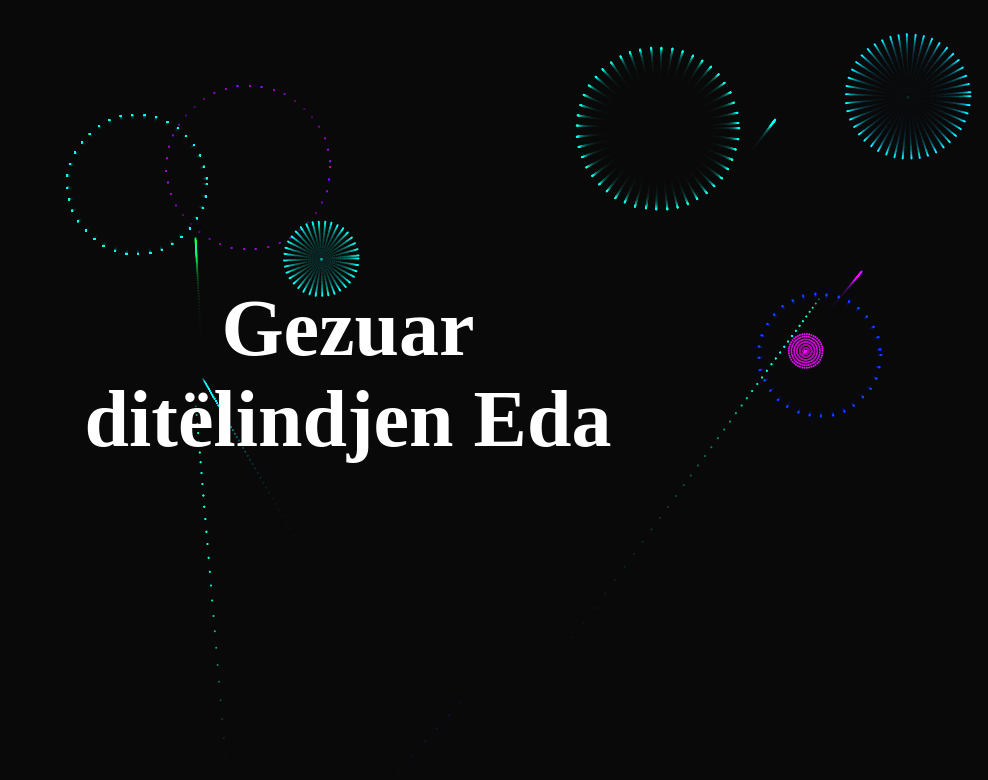
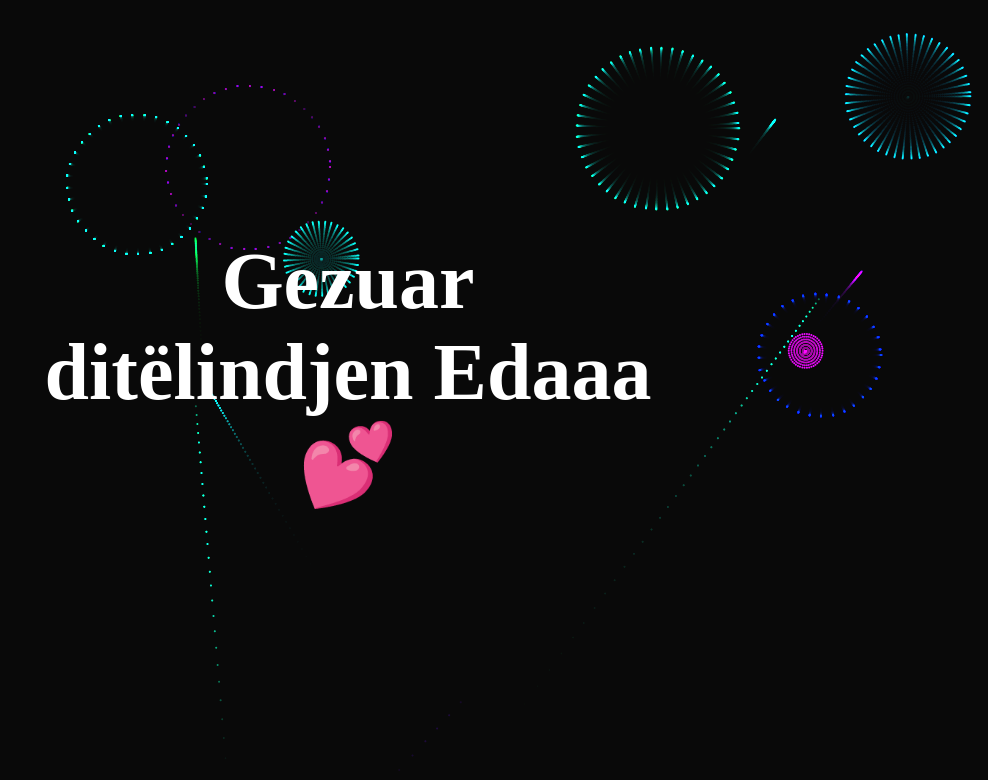
Before and after one commit to anxhirr/hbd-eda, a plain HTML site: page index.html in a window 1280 px wide. Shown: the whole page, without its empty margins (292-1280 px from the left). Drawn offline with Linux system fonts and the light colour scheme.

Commit message:
feat: add love emoi

```diff
--- a/index.html
+++ b/index.html
@@ -7,7 +7,7 @@
     <link rel="stylesheet" href="style.css">
     <script type="module" src="script.js" defer></script>
     <body>
-        <h1>Gezuar ditëlindjen Eda</h1>
+        <h1>Gezuar ditëlindjen Edaaa💕</h1>
         <canvas id="birthday"></canvas>
     </body>
 </html>
```
